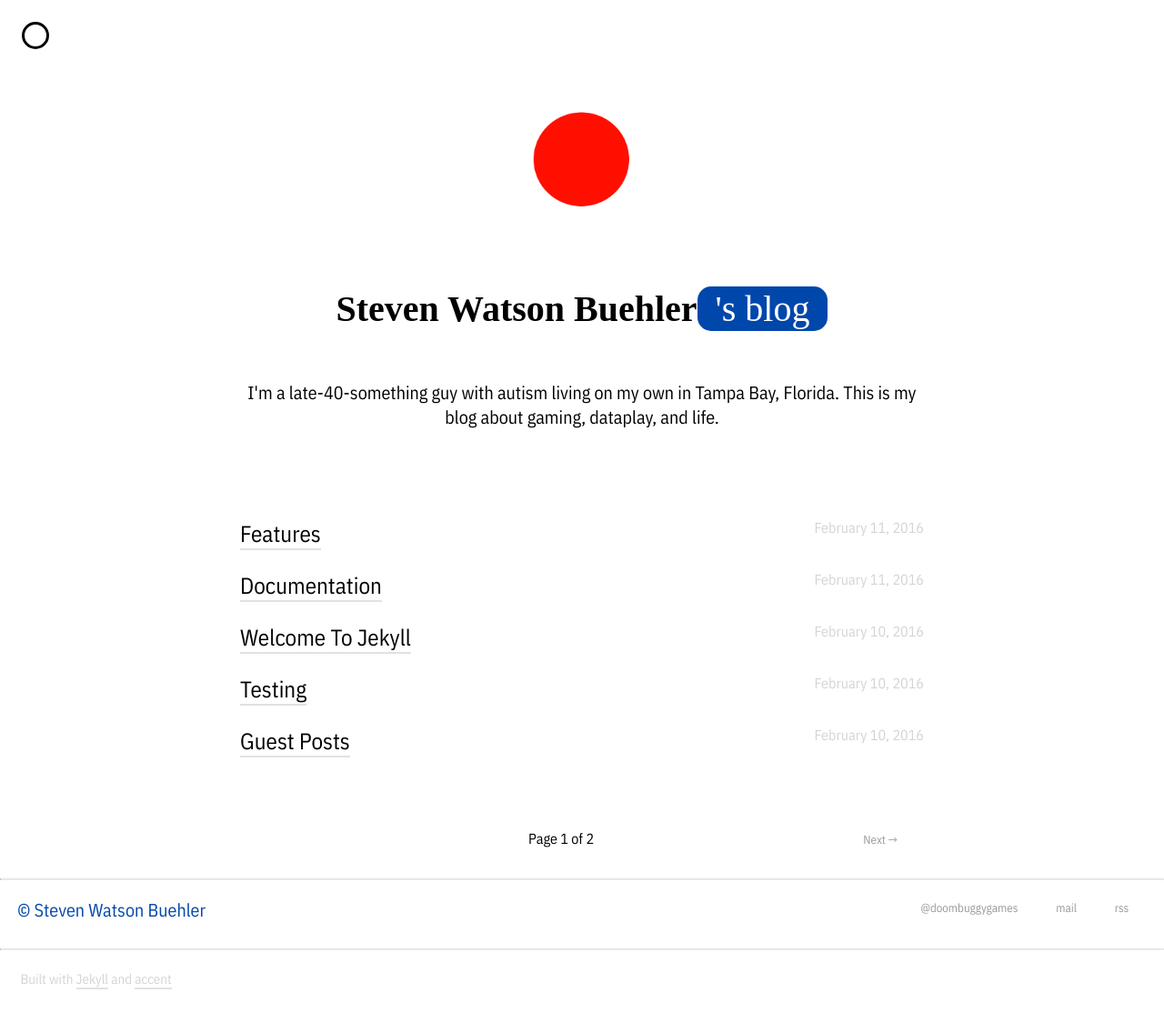
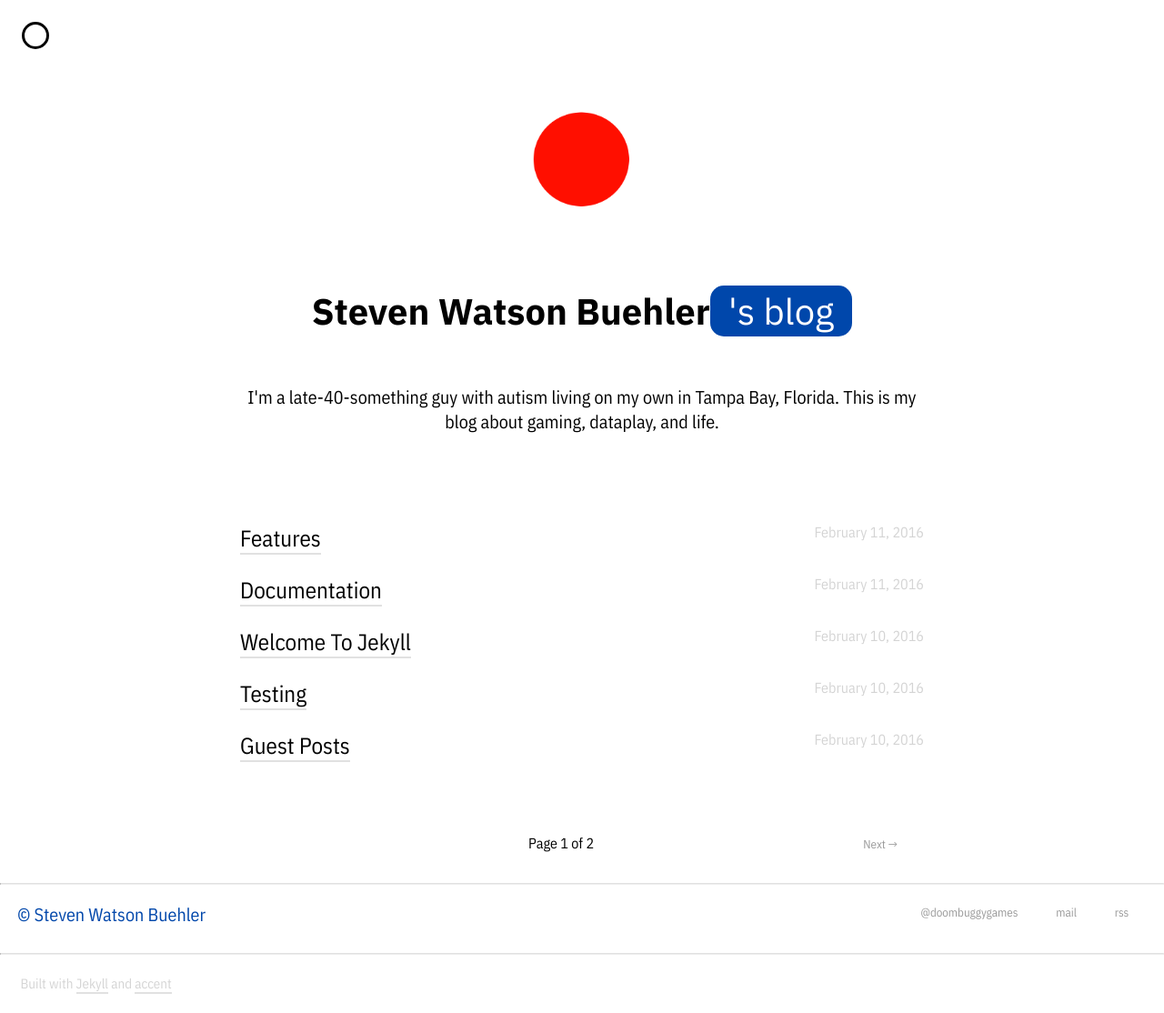
Before and after one commit to swbuehler/stevenwatsonbuehler.github.io, a Jekyll site: the page built from index.html, in a window 1280 px wide. Shown: the whole page at 91% size. Built offline with Jekyll 4.4.1, drawn with Linux system fonts in a browser that asks for light colours; nearby versions of some CDN libraries; the list of posts is cut into pages by our own code.

Commit message:
type updates

```diff
--- a/_sass/_style.scss
+++ b/_sass/_style.scss
@@ -59,7 +59,7 @@
         margin: $base-spacing 0;
         margin-bottom: $base-spacing/1.1;
         font-size: 40px;
-        font-family: 'ubuntu';
+        font-family: 'IBM Plex Sans';
         @media (max-width: $break-small) {
             font-size: 32px;
         }
--- a/_sass/_typography.scss
+++ b/_sass/_typography.scss
@@ -22,7 +22,7 @@
         margin-top: 0.1em;
         font-size: 40px;
         margin-bottom: $base-spacing;
-        font-family: 'Montserrat';
+        font-family: 'IBM Plex Sans';
         color: $accent-color;
     }
     h1 {
```
